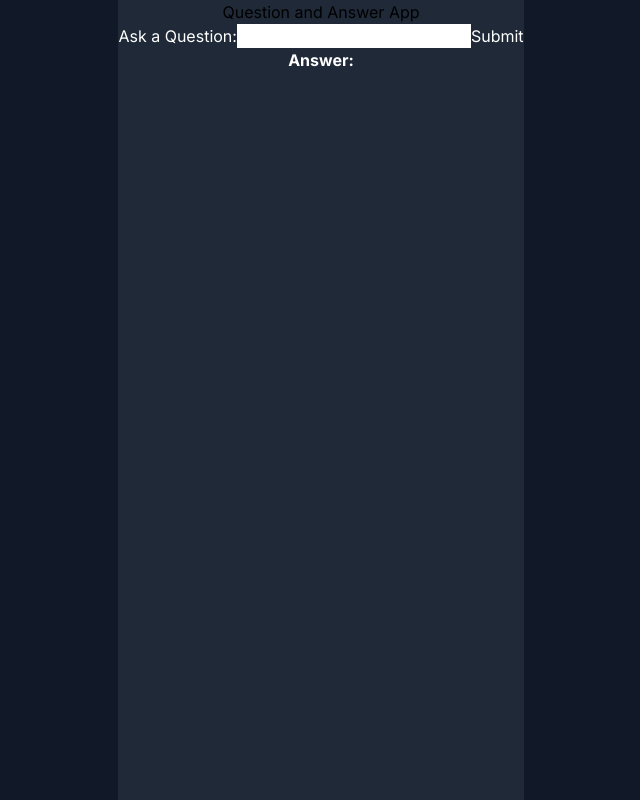
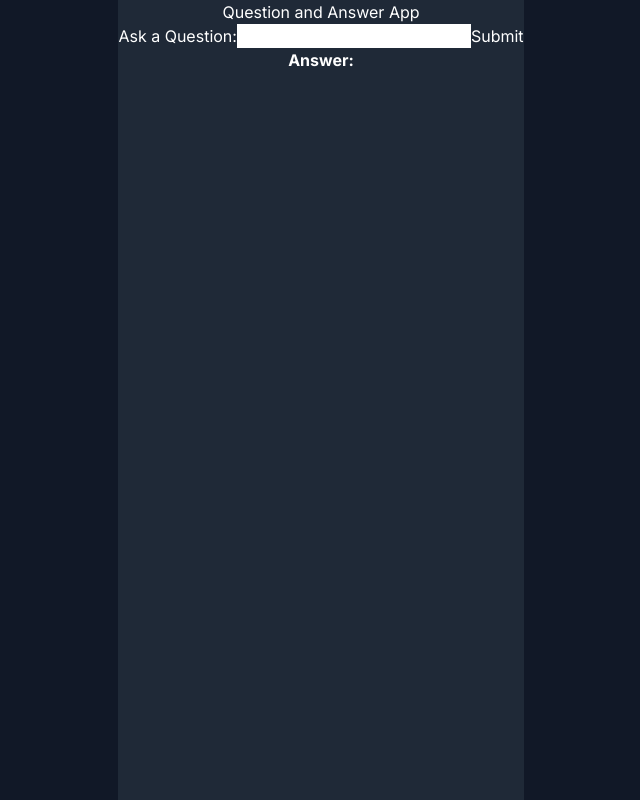
Before and after one commit to anasyakubu/FOC-AI_A, a Next.js app: page /ask in a window 1280 px wide. Shown: the whole page, without its empty margins (319-959 px from the left). Built offline with nearby package versions, Linux system fonts and the light colour scheme.

Commit message:
Update page.tsx

```diff
--- a/app/ask/page.tsx
+++ b/app/ask/page.tsx
@@ -8,7 +8,7 @@ const Ask = () => {
       style={{ height: "100vh" }}
     >
       <div className="bg-gray-800">
-        <h1>Question and Answer App</h1>
+        <h1 className="text-white">Question and Answer App</h1>
         <QuestionForm />
       </div>
     </div>
```
